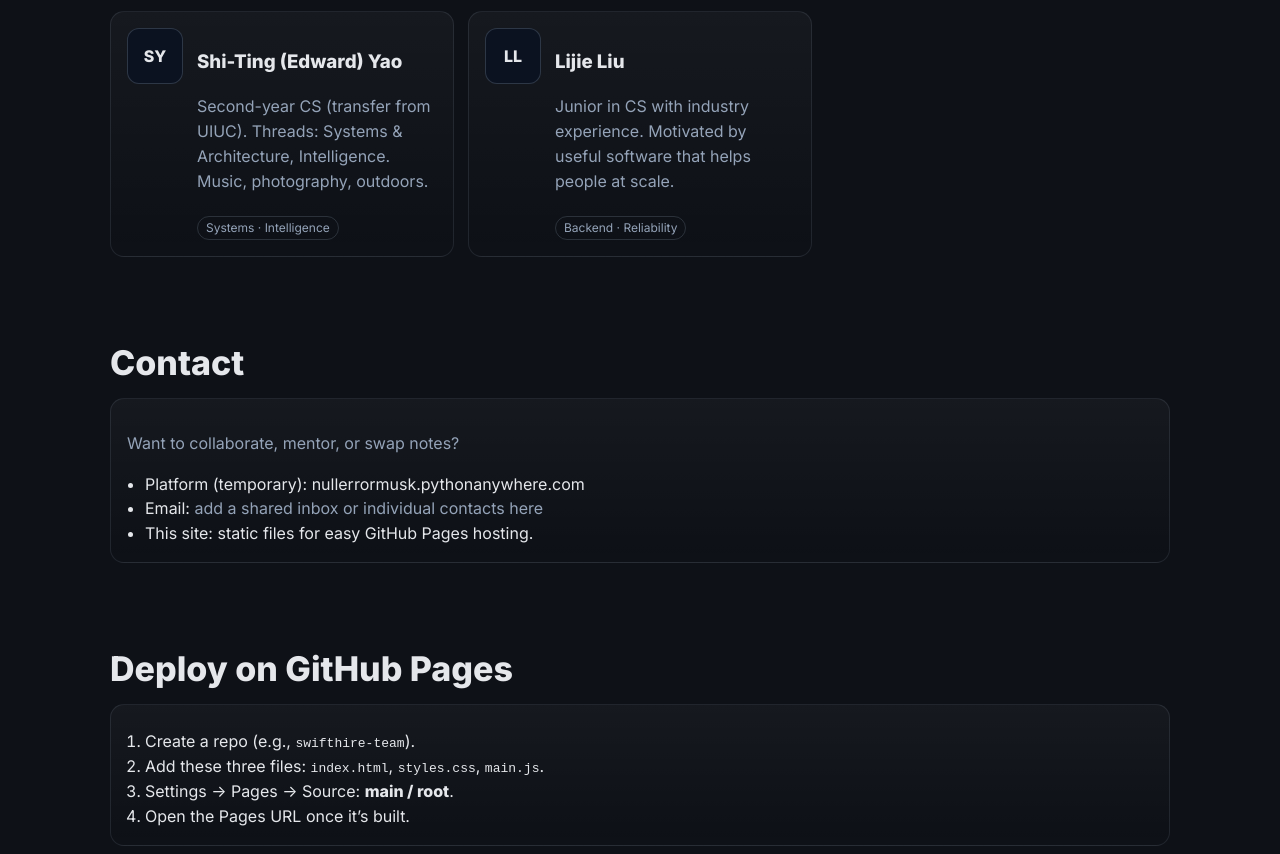
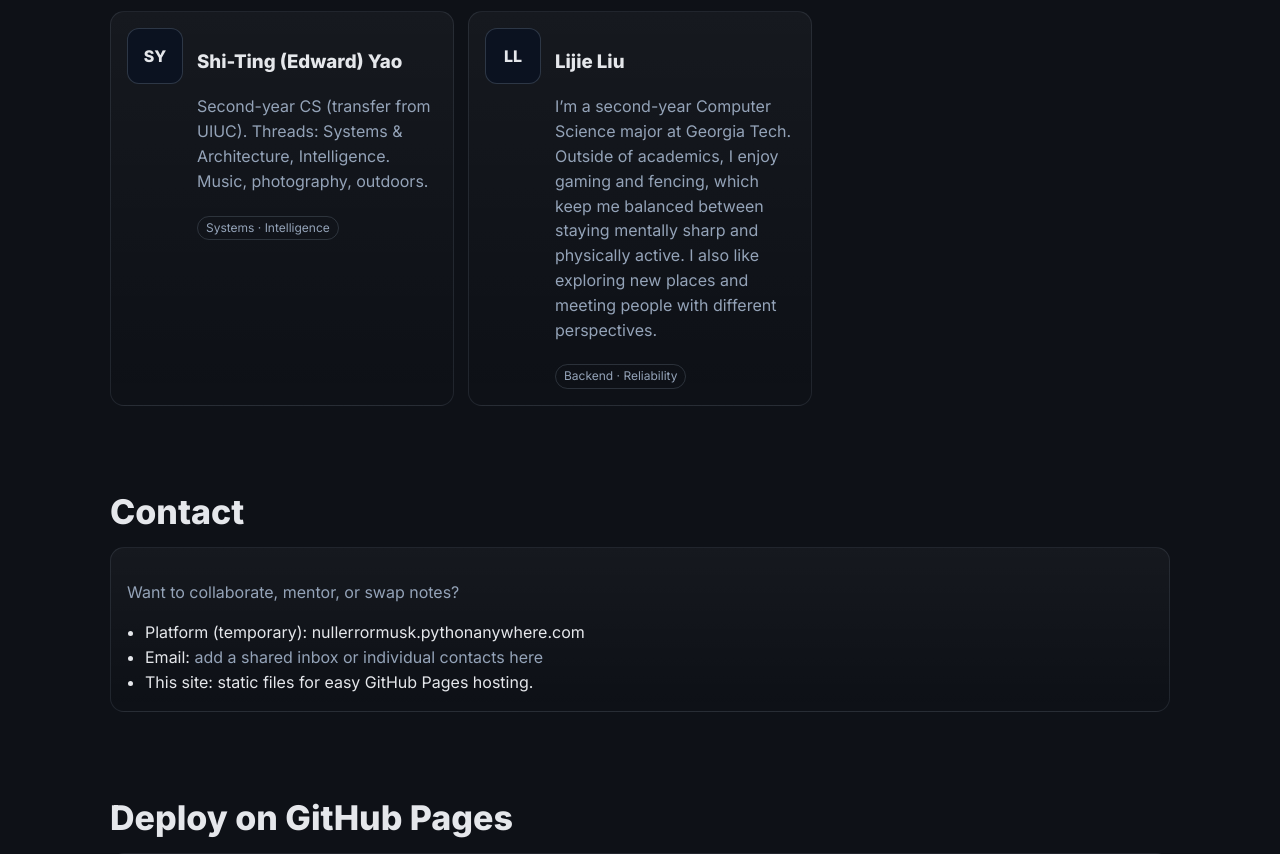
Before and after one commit to Robert-Jia00129/2340TeamRepo, a plain HTML site: page index.html in a window 1280 px wide. Shown: the part 1176-2030 px from the top of the page. Drawn offline with Linux system fonts and the light colour scheme.

Commit message:
Update index.html

```diff
--- a/index.html
+++ b/index.html
@@ -129,7 +129,7 @@
           <div>
             <h3>Lijie Liu</h3>
             <p class="muted">
-              Junior in CS with industry experience. Motivated by useful software that helps people at scale.
+              I’m a second-year Computer Science major at Georgia Tech. Outside of academics, I enjoy gaming and fencing, which keep me balanced between staying mentally sharp and physically active. I also like exploring new places and meeting people with different perspectives.
             </p>
             <span class="tag">Backend · Reliability</span>
           </div>
```
